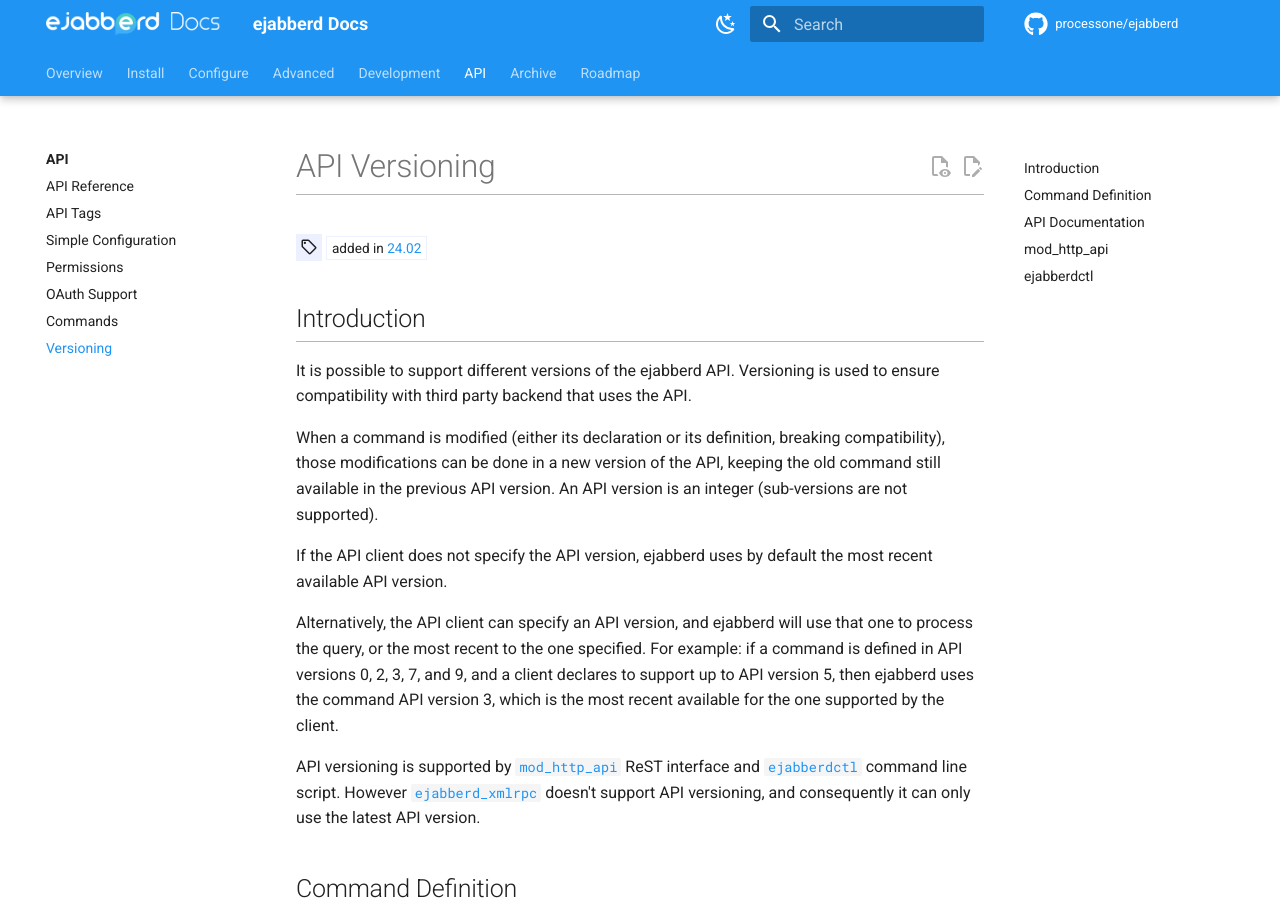
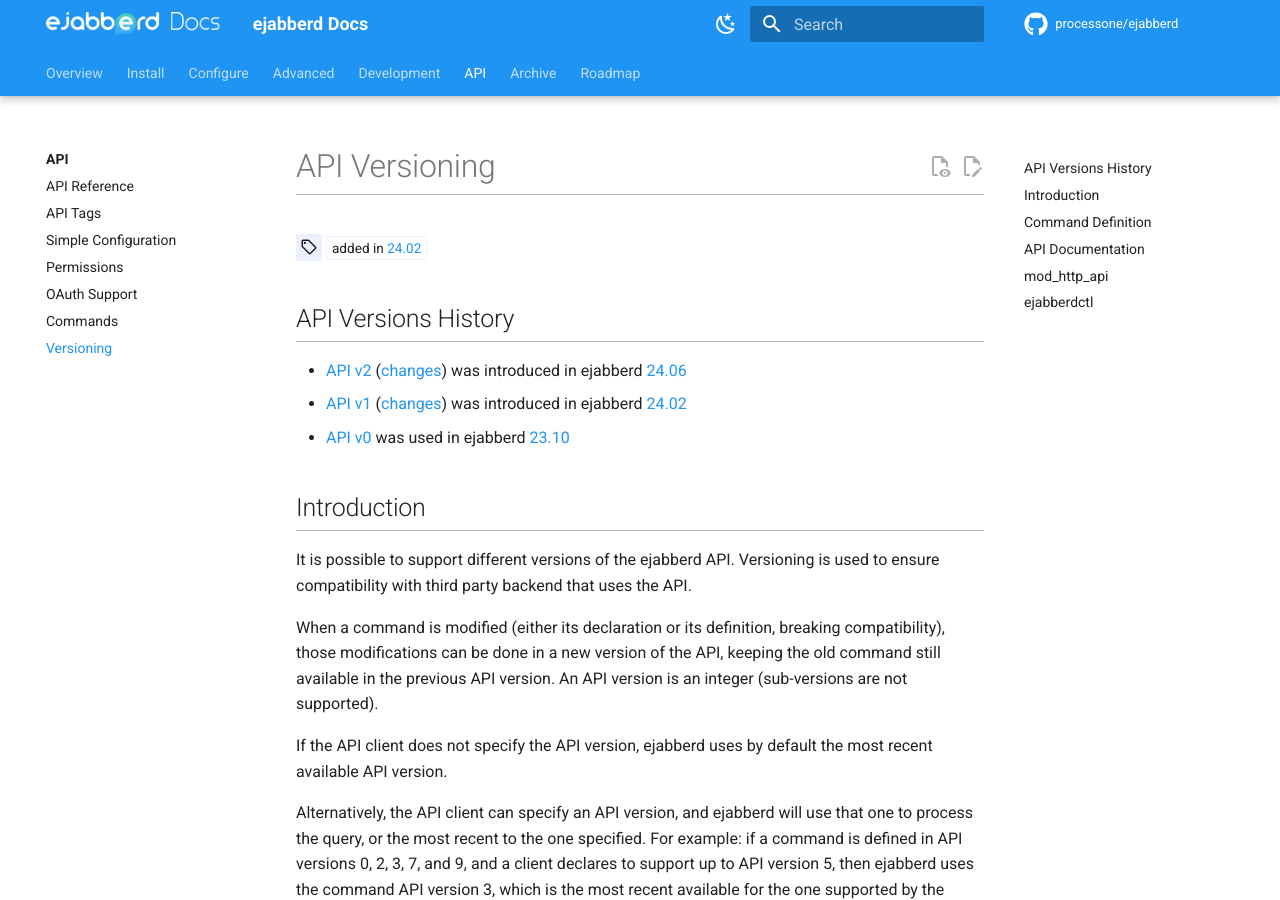
Before and after one commit to processone/docs.ejabberd.im, an MkDocs documentation site: the page built from content/developer/ejabberd-api/api_versioning.md, in a window 1280 px wide and 900 px high. Built offline with MkDocs 1.6.1 and Material for MkDocs 9.7.7, drawn with Linux system fonts in a browser that asks for light colours; comment, search, counter and statistics services are not loaded.

Commit message:
Mention what API versions correspond to each ejabberd version, with links

```diff
--- a/content/developer/ejabberd-api/api_versioning.md
+++ b/content/developer/ejabberd-api/api_versioning.md
@@ -1,6 +1,12 @@
 # API Versioning
 
 <!-- md:version added in [24.02](../../archive/24.02/index.md) -->
+
+## API Versions History
+
+- [API v2](../../archive/24.06/admin-api.md) ([changes](../../archive/24.06/admin-tags.md#v2)) was introduced in ejabberd [24.06](../../archive/24.06/index.md)
+- [API v1](../../archive/24.02/admin-api.md) ([changes](../../archive/24.02/admin-tags.md#v1)) was introduced in ejabberd [24.02](../../archive/24.02/index.md)
+- [API v0](../../archive/23.10/admin-api.md) was used in ejabberd [23.10](../../archive/23.10/index.md)
 
 ## Introduction
 
```
